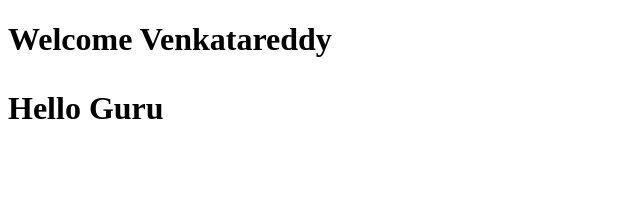
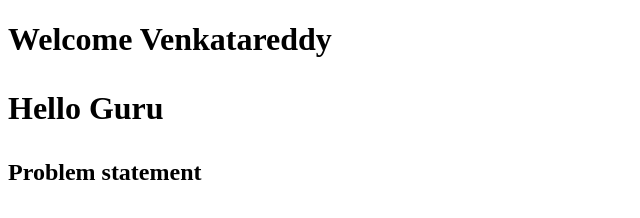
Before and after one commit to Venkatareddy79/myRepo, a plain HTML site: page index.html in a window 1280 px wide. Shown: the whole page, without its empty margins (0-640 px from the left). Drawn offline with Linux system fonts and the light colour scheme.

Commit message:
problem statement added

```diff
--- a/index.html
+++ b/index.html
@@ -12,5 +12,6 @@
    <h1>Welcome Venkatareddy<h1>
 
     <p>Hello Guru</p>
+    <h2>Problem statement</h2>
 </body>
 </html>
```
